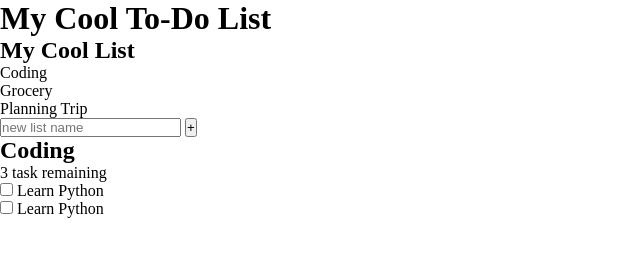
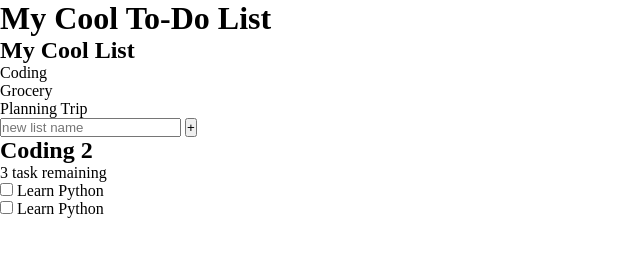
Before and after one commit to EsteMaeLeo/doing-todo, a plain HTML site: page index.html in a window 1280 px wide. Shown: the full height of the page, 0-640 px from the left. Drawn offline with Linux system fonts and the light colour scheme.

Commit message:
new changes

```diff
--- a/index.html
+++ b/index.html
@@ -30,7 +30,7 @@
 
     <div class="todo-list">
       <div class="todo-header">
-        <h2 class="list-title">Coding</h2>
+        <h2 class="list-title">Coding 2</h2>
         <p class="task-count">3 task remaining</p>
       </div>
 
```
